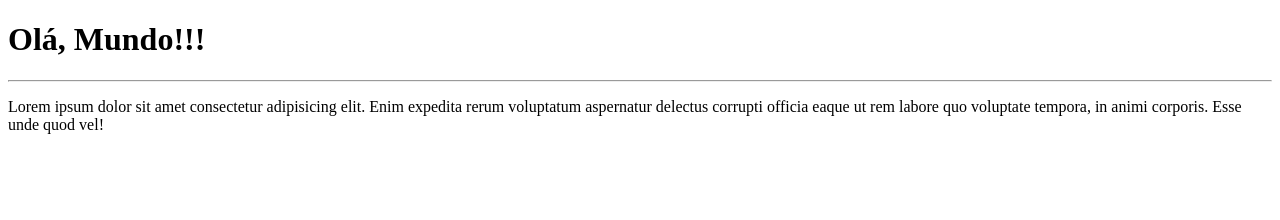
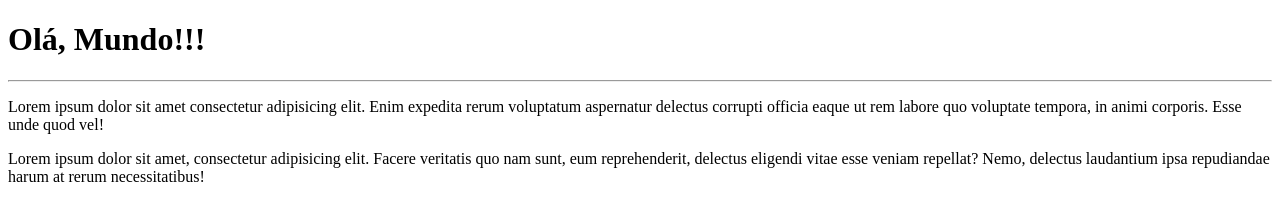
Before and after one commit to jeffersonn9/Ola-Mundo, a plain HTML site: page site-exemplo/index.html in a window 1280 px wide. Drawn offline with Linux system fonts and the light colour scheme.

Commit message:
adicionado um paragrafo

```diff
--- a/site-exemplo/index.html
+++ b/site-exemplo/index.html
@@ -10,5 +10,6 @@
     <h1>Olá, Mundo!!!</h1>
     <hr>
     <p>Lorem ipsum dolor sit amet consectetur adipisicing elit. Enim expedita rerum voluptatum aspernatur delectus corrupti officia eaque ut rem labore quo voluptate tempora, in animi corporis. Esse unde quod vel!</p>
+    <p>Lorem ipsum dolor sit amet, consectetur adipisicing elit. Facere veritatis quo nam sunt, eum reprehenderit, delectus eligendi vitae esse veniam repellat? Nemo, delectus laudantium ipsa repudiandae harum at rerum necessitatibus!</p>
 </body>
 </html>
```
